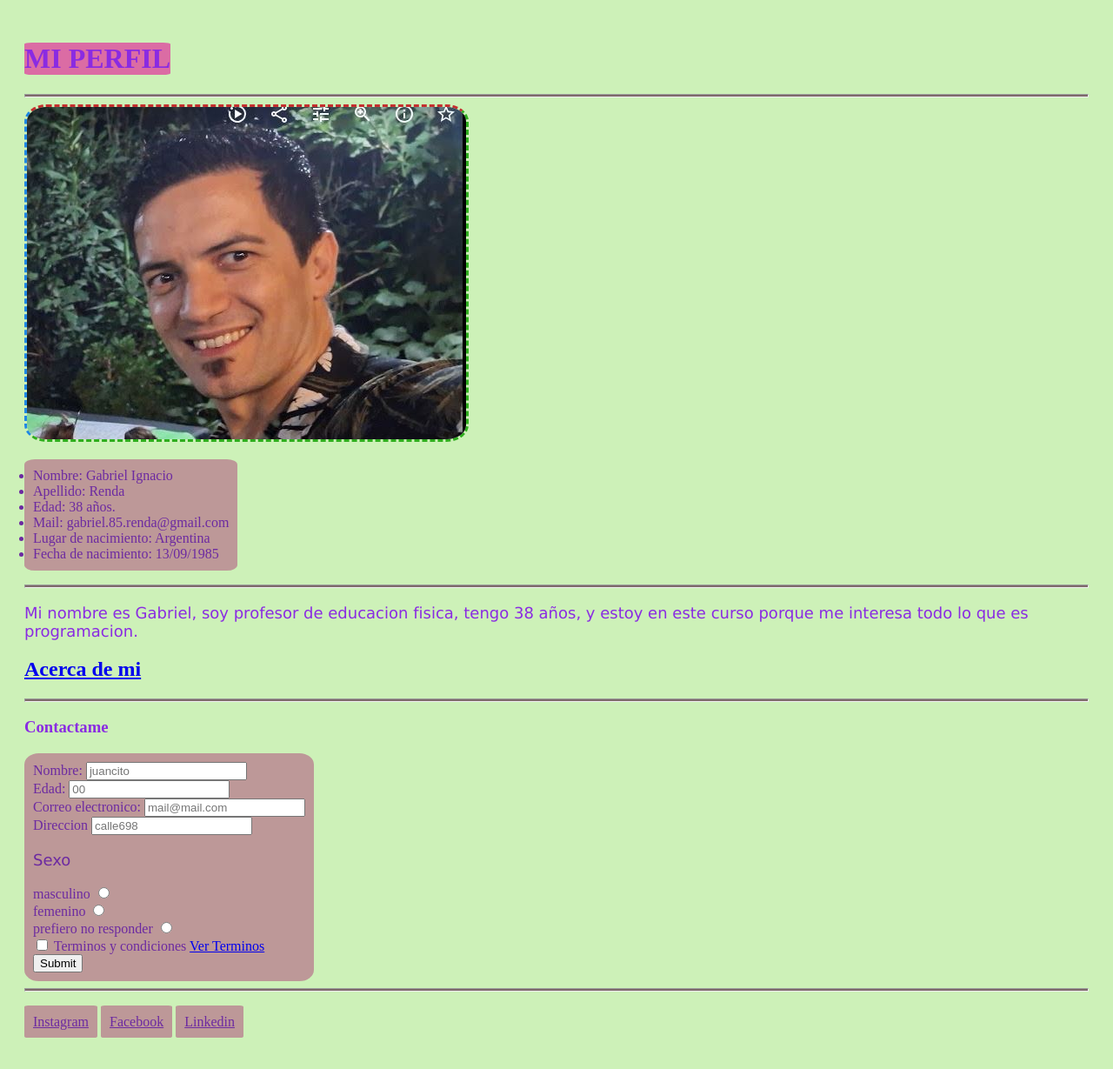
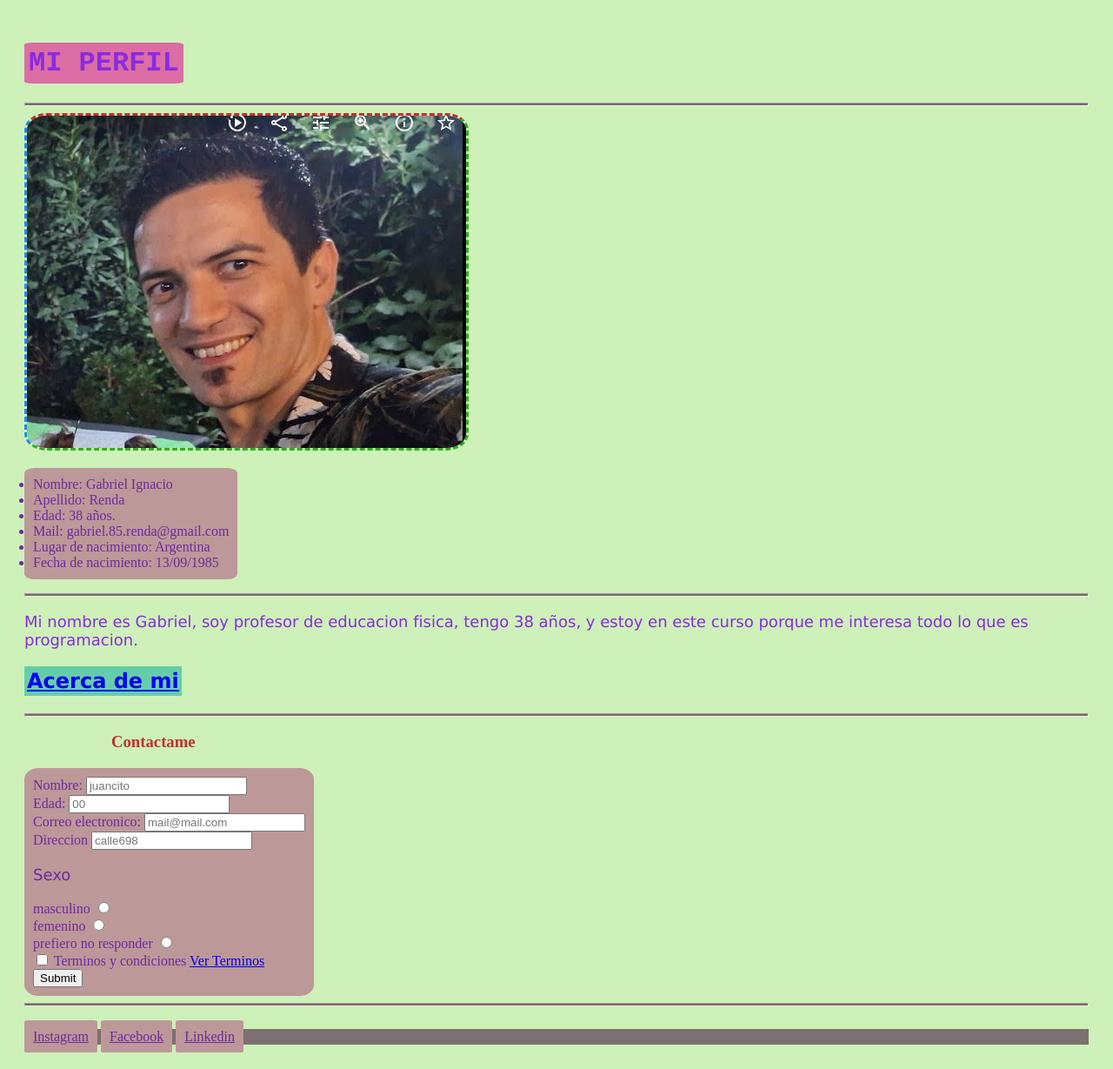
Before and after one commit to renda1309/gitnucba, a plain HTML site: page index.html in a window 1280 px wide. Shown: the whole page at 87% size. Drawn offline with Linux system fonts and the light colour scheme.

Commit message:
correcciones

```diff
--- a/index.html
+++ b/index.html
@@ -84,11 +84,12 @@
 <hr>
 </main>
 <br>
-
 <footer>
+    <div>
     <a href="#" class="container">Instagram</a>
     <a href="#" class="container">Facebook</a>
     <a href="#" class="container">Linkedin</a>
+    </div>
 </footer>
 </body>
 </html>
--- a/styles.css
+++ b/styles.css
@@ -22,7 +22,22 @@ h1 {
   background-color: rgb(219, 108, 164);
   width: fit-content;
   border-radius: 5%;
-  box-decoration-break: slice;
+  font-family: "Courier New", Courier, monospace;
+  padding: 5px;
+  text-align: center;
+}
+
+h2 {
+  background-color: mediumaquamarine;
+  width: fit-content;
+  padding: 3px;
+  font-family: "Lucida Sans", "Lucida Sans Regular", "Lucida Grande",
+    "Lucida Sans Unicode", Geneva, Verdana, sans-serif;
+}
+
+h3 {
+  color: #c42f2f;
+  padding-left: 100px;
 }
 
 hr {
@@ -37,8 +52,9 @@ img {
   border-color: rgb(47, 173, 30);
   border-style: dashed;
   border-top-color: #c42f2f;
-  border-left-color: rgb(31, 136, 228);
+  border-left-color: hsl(208, 78%, 51%);
 }
 
-.botones {
+footer {
+  background-color: #7c7070;
 }
```
